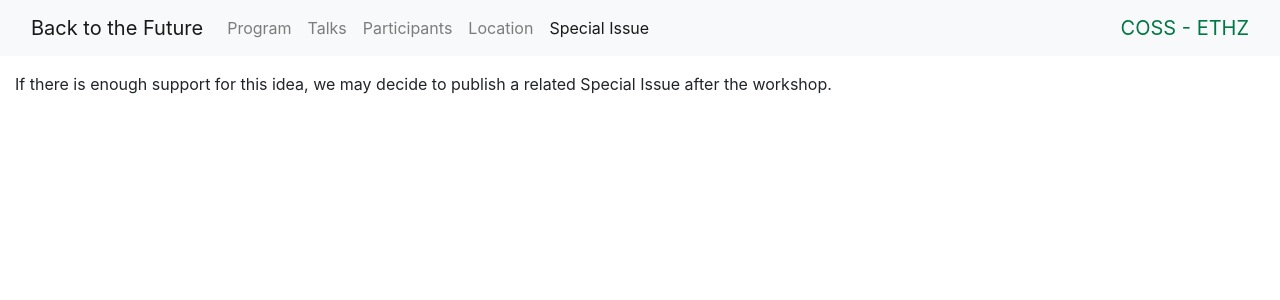
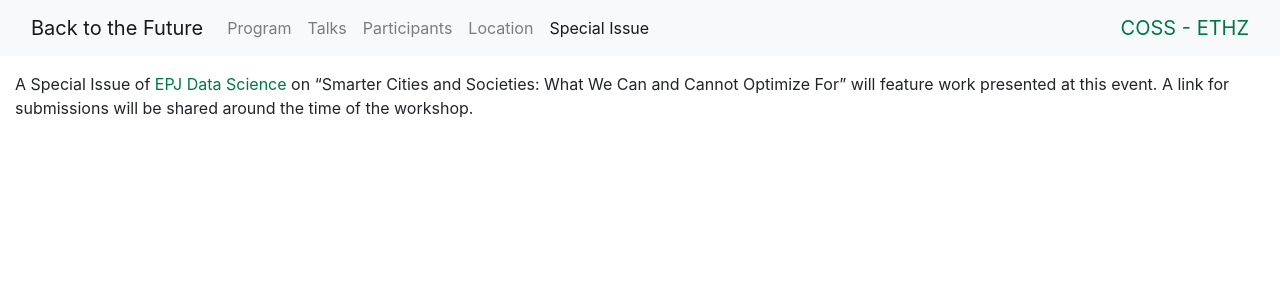
Before and after one commit to ethz-coss/ethz-coss.github.io, a Jekyll site: the page built from special-issue/index.md, in a window 1280 px wide. Shown: the top 300 px of the page. Built offline with Jekyll 4.4.1, drawn with Linux system fonts in a browser that asks for light colours.

Commit message:
schedule adjustment, and Special Issue update

```diff
--- a/_data/program.yml
+++ b/_data/program.yml
@@ -157,6 +157,10 @@ days:
         time_start: '16:00'
         time_end: '16:30'
         speaker: 'Thomas Chadefaux'
+      - name: Back to the Future
+        time_start: '16:30'
+        time_end: '17:00'
+        speaker: 'Dirk Helbing'
 - name: Thursday
   abbr: Thu
   date: 2025-02-13
--- a/generate_schedule_from_csv.py
+++ b/generate_schedule_from_csv.py
@@ -1,6 +1,6 @@
 import pandas as pd
 
-df = pd.read_csv("/Users/ccarissimo/ethz-coss.github.io/ScheduleSandbox_forWebsite_071124_v3.csv")
+df = pd.read_csv("/Users/ccarissimo/ethz-coss.github.io/ScheduleSandbox_forWebsite_281124_v1.csv")
 
 days = {1: "Monday", 2: "Tuesday", 3: "Wednesday", 4: "Thursday", 5: "Friday"}
 abbr = {1: "Mo", 2: "Tue", 3: "Wed", 4: "Thu", 5: "Fri"}
--- a/generate_talks_from_csv.py
+++ b/generate_talks_from_csv.py
@@ -1,6 +1,6 @@
 import pandas as pd
 
-df = pd.read_csv("/Users/ccarissimo/ethz-coss.github.io/ScheduleSandbox_forWebsite_071124_v3.csv")
+df = pd.read_csv("/Users/ccarissimo/ethz-coss.github.io/ScheduleSandbox_forWebsite_281124_v1.csv")
 
 import glob
 
--- a/special-issue/index.md
+++ b/special-issue/index.md
@@ -2,4 +2,7 @@
 layout: default
 ---
 
-If there is enough support for this idea, we may decide to publish a related Special Issue after the workshop.
+A Special Issue of
+<a href="https://epjdatascience.springeropen.com/"> EPJ Data Science </a>
+on “Smarter Cities and Societies: What We Can and Cannot Optimize For” will feature work presented at this event.
+A link for submissions will be shared around the time of the workshop.
```
